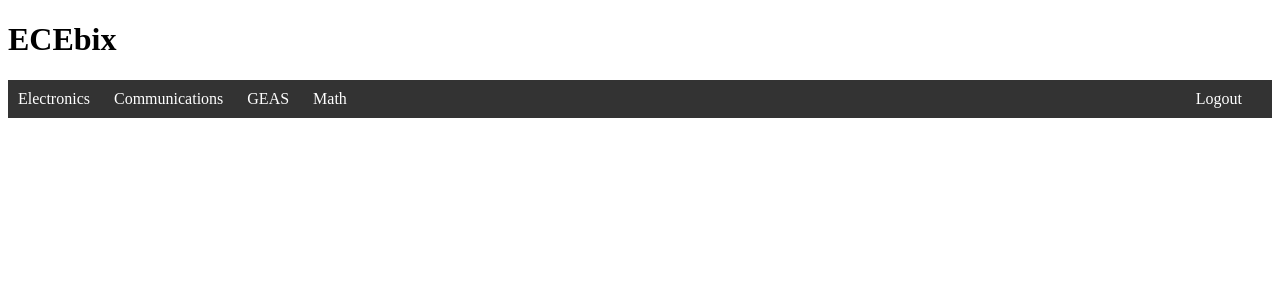
After one commit to rfhtorres28/quizzapp, a Flask app: page /courses in a window 1280 px wide. The commit adds this page. Shown: the top 300 px of the page. Run offline with Flask 3, Linux system fonts and the light colour scheme; parts of the project's set-up code (start-up, migrations or seed data) failed here and were passed over.

Commit message:
Organize the endpoints of the website

```diff
--- a/quiz.py
+++ b/quiz.py
@@ -142,11 +142,11 @@ def load_user(user_id):
 #----- Creating the endpoint routes ------#
 @app.route('/home', methods=['GET'])
 def home():
-    return render_template('home.html')
+    return render_template('homev1.html')
 
 
 
-@app.route('/register', methods=['GET', 'POST'])
+@app.route('/member-register', methods=['GET', 'POST'])
 def register():
     form = RegistrationForm()
 
@@ -166,7 +166,7 @@ def register():
 
 
 
-@app.route('/login', methods=['GET', 'POST'])
+@app.route('/member-login', methods=['GET', 'POST'])
 def login():
 
     form = LoginForm()
@@ -175,7 +175,8 @@ def login():
         user = UserDetails.query.filter_by(email=form.email.data).first()
         if user and bcrypt.check_password_hash(user.password, form.password.data):
             login_user(user) # Get the state of the user that is currently login, so it means that if a user logs in, it is stored in the login_user()
-            return redirect(url_for('home'))
+            return redirect(url_for('courses'))
+
 
         else:
             flash('Login Unsuccessful, Please Try again', 'error')
@@ -183,6 +184,11 @@ def login():
 
     return render_template('login_quiz.html', form=form, messages=messages)
 
+
+
+@app.route("/courses")
+def courses():
+    return render_template('homev2.html')
 
 
 @app.route("/logout")
@@ -243,10 +249,10 @@ class Electronics(Resource):
 
 
 
-api.add_resource(Electronics, '/home/electronics')
+api.add_resource(Electronics, '/courses/electronics')
 
 
-@app.route('/home/electronics/answers')
+@app.route('/courses/electronics/answers')
 @login_required #Safety feature so that user that is not authenticated cant access the correct answers
 def answers():
     correct_answers = []
--- a/templates/correct_answers.html
+++ b/templates/correct_answers.html
@@ -13,7 +13,7 @@
         {%endfor%}
 
     </ol>
-<button type="button" onclick="window.location.href = '{{url_for('home')}}';">Back to Home</button>
+<button type="button" onclick="window.location.href = '{{url_for('courses')}}';">Back to Home</button>
 <div>
 <br>
 <button type="button" onclick="window.location.href = '{{url_for('electronics')}}';">Restart the Test</button>
--- /dev/null
+++ b/templates/homev2.html
@@ -0,0 +1,49 @@
+<!DOCTYPE html>
+<html lang="en">
+<head>
+        <meta charset="UTF-8">
+        <meta name="viewport" content="width=device-width, initial-scale=1.0">
+        <title>Home</title>
+        <style>  nav {
+                background-color: #333; /* Background color of the navigation bar */
+                color: #fff; /* Text color of the navigation links */
+                padding: 10px; /* Padding around the navigation links */
+            }
+            ul {
+                list-style-type: none; /* Remove bullet points from the list */
+                margin: 0; /* Remove default margin */
+                padding: 0; /* Remove default padding */
+            }
+            li {
+                display: inline; /* Display list items horizontally */
+                margin-right: 20px; /* Add spacing between navigation links */
+            }
+
+        li.login {
+            float: right; /* Float the "Math" list item to the right */
+        }
+            a {
+                color: #fff; /* Text color of the navigation links */
+                text-decoration: none; /* Remove underline from links */
+            }</style>
+
+</head>
+<body>
+<h1>ECEbix</h1>
+
+<nav>
+        <ul>
+            <li><a href = "{{url_for('electronics')}}">Electronics</a></li>
+            <li><a href = "{{url_for('electronics')}}">Communications</a></li>
+            <li><a href = "{{url_for('electronics')}}">GEAS</a></li>
+            <li><a href = "{{url_for('electronics')}}">Math</a></li>
+            <li class="login"><a href = "{{url_for('logout')}}">Logout</a></li>
+        </ul>
+
+
+    </nav>
+</body>
+
+
+
+</html>
--- a/templates/quiz.html
+++ b/templates/quiz.html
@@ -30,7 +30,7 @@
     <h1>Electronics</h1>
     <h2>Choose the best answer among the choices</h2>
     <br>
-    <form action="/home/electronics" method="post">
+    <form action="/courses/electronics" method="post">
         {{ form.csrf_token }}
         <input type="hidden" name="user_id" value="{{ session.user_id }}">
         <ol type = "1">
```
Also changed, not shown: templates/homev1.html (renamed from templates/home.html).
